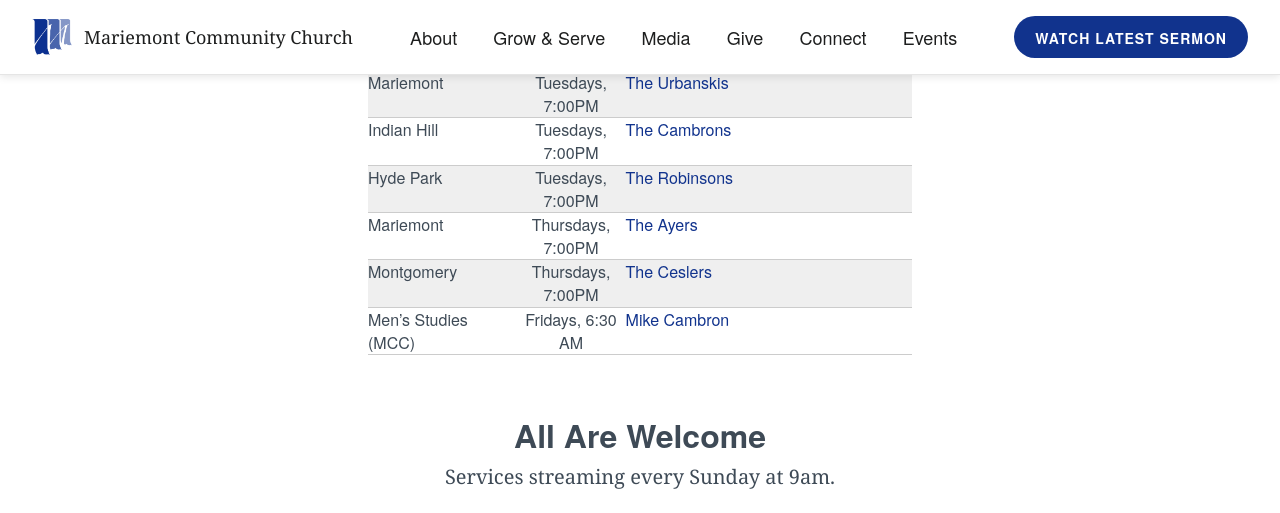
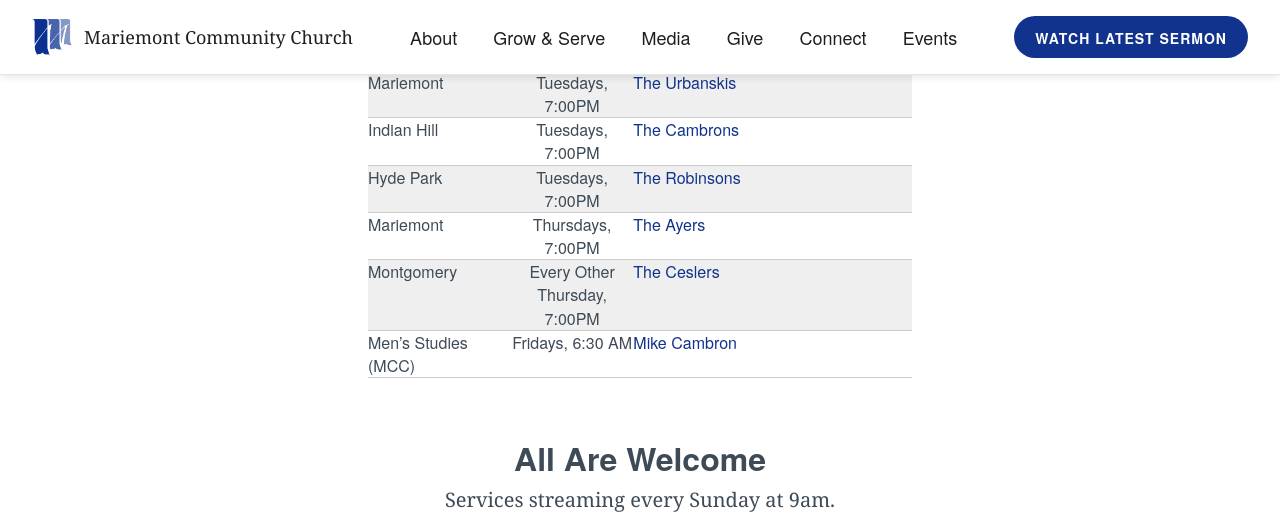
Before and after one commit to lukemoderwell/mariemont, a Jekyll site: the page built from small-groups.md, in a window 1280 px wide and 900 px high, scrolled down 1329 px, cut to the strip 0-513 px from the top of the window. Built offline with Jekyll 4.4.1, drawn with Linux system fonts in a browser that asks for light colours; nearby versions of some CDN libraries.

Commit message:
Updated Small Groups

```diff
--- a/small-groups.md
+++ b/small-groups.md
@@ -25,5 +25,5 @@
 | Indian Hill                  | Tuesdays, 7:00PM       | [The Cambrons](mailto:mikecambron43@gmail.com)  |
 | Hyde Park                    | Tuesdays, 7:00PM       | [The Robinsons](mailto:burr.robinson@gmail.com)  |
 | Mariemont                    | Thursdays, 7:00PM      | [The Ayers](mailto:matt@ayerquality.com)|
-| Montgomery                    | Thursdays, 7:00PM      | [The Ceslers](mailto:stevecesler@yahoo.com)|
+| Montgomery                    | Every Other Thursday, 7:00PM      | [The Ceslers](mailto:stevecesler@yahoo.com)|
 | Men's Studies (MCC)          | Fridays, 6:30 AM       | [Mike Cambron](mailto:mikecambron43@gmail.com)  |
```
